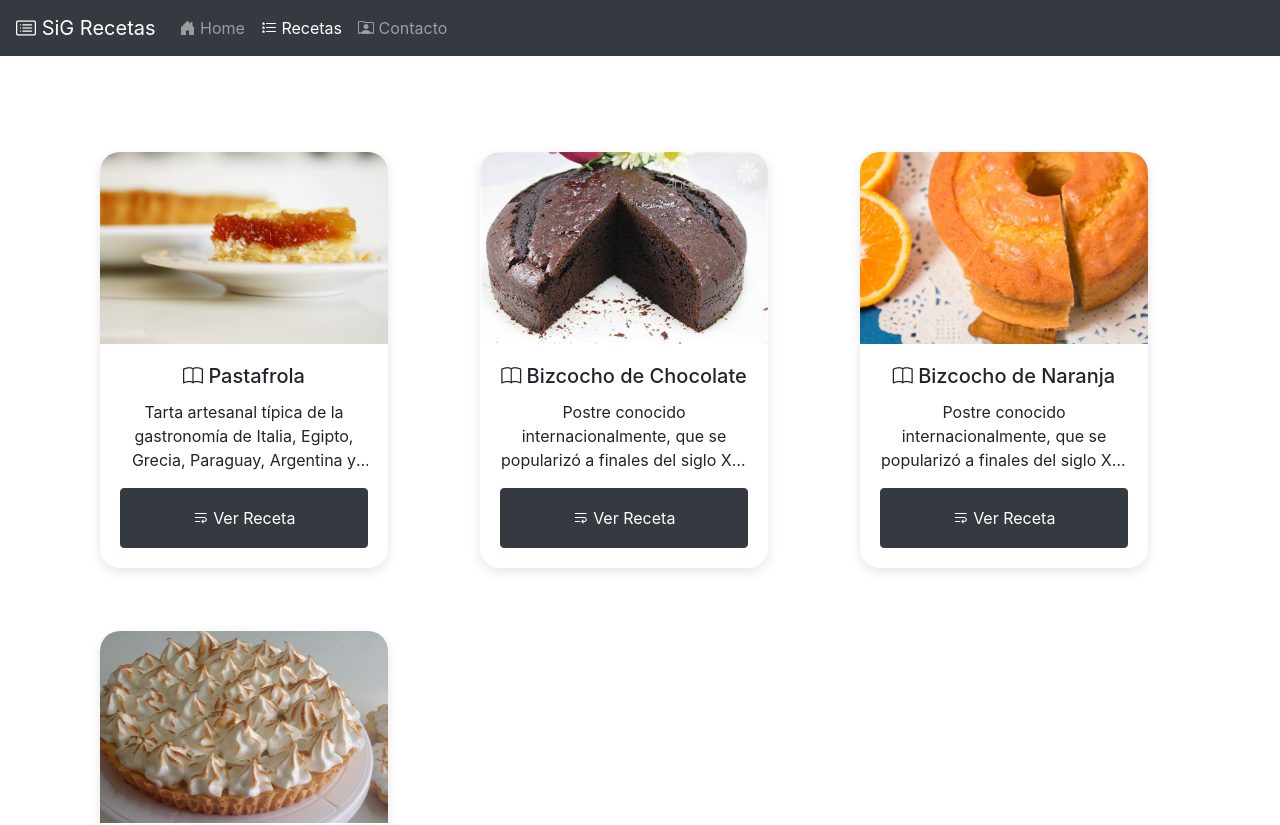
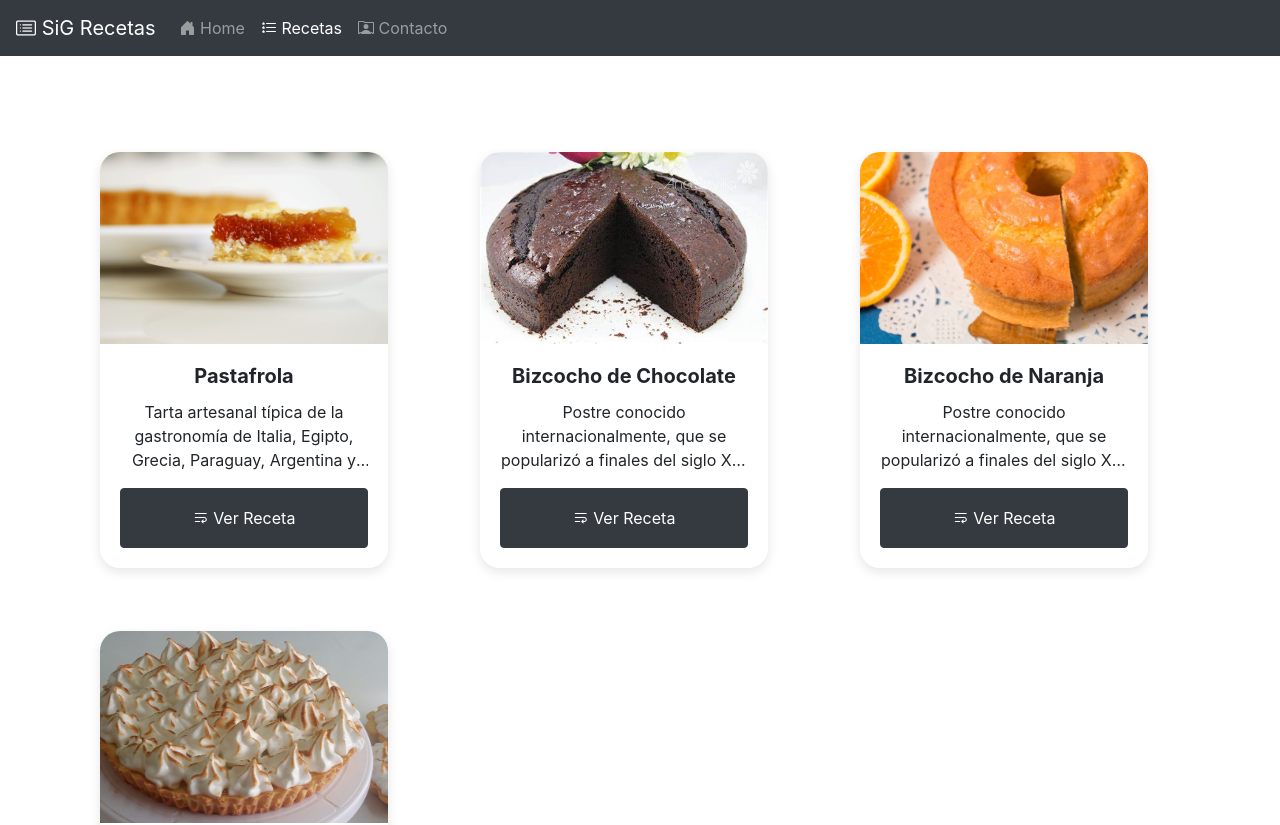
Before and after one commit to sngrisa/sigreposteria, an Angular app: page /recetas in a window 1280 px wide. Shown: the top 825 px of the page. Built offline with nearby package versions, Linux system fonts and the light colour scheme.

Commit message:
changed card css

```diff
--- a/src/app/components/components-routing.module.ts
+++ b/src/app/components/components-routing.module.ts
@@ -4,7 +4,7 @@ import { RecetasComponent } from './recetas/recetas.component';
 
 const routes: Routes = [
   { path: '', component: RecetasComponent },
-  { path: '**', redirectTo: '', pathMatch: 'full' }
+  { path: '**', redirectTo: '/home', pathMatch: 'full' }
 ];
 
 @NgModule({
--- a/src/app/components/recetas/cards-recetas/cards-recetas.component.css
+++ b/src/app/components/recetas/cards-recetas/cards-recetas.component.css
@@ -5,6 +5,11 @@
     box-shadow: rgba(0, 0, 0, 0.1) 0px 4px 12px;
     border-radius: 20px;
     overflow: hidden;
+    cursor: pointer;
+}
+
+.card-title {
+    font-weight: bolder;
 }
 
 .card-text {
--- a/src/app/components/recetas/cards-recetas/cards-recetas.component.html
+++ b/src/app/components/recetas/cards-recetas/cards-recetas.component.html
@@ -1,8 +1,8 @@
 <div class="text-center container">
-  <div class="card" style="width: 18rem;">
+  <div class="card" style="width: 18rem;" [routerLink]="[menuItem.url]">
     <img class="card-img-top" [src]="menuItem.imgUrl" [alt]="menuItem.name">
     <div class="card-body">
-      <h5 class="card-title"><i class="bi bi-book"></i> {{menuItem.name}}</h5>
+      <h5 class="card-title">{{menuItem.name}}</h5>
       <p class="card-text">{{menuItem.description}}</p>
       <button [routerLink]="[menuItem.url]" class="btn btn-dark btn-block mt-2">
         <i [class]="menuItem.button"></i> Ver Receta
--- a/src/app/components/recetas/recetas.component.ts
+++ b/src/app/components/recetas/recetas.component.ts
@@ -14,28 +14,28 @@ export class RecetasComponent {
   recetasMenu: MenuItem[] = [
     {
       name: "Pastafrola",
-      url: "/recetas/pastafrola",
+      url: "./recetas/pastafrola",
       imgUrl: "./../../assets/pastafrola.png",
       description: "Tarta artesanal típica de la gastronomía de Italia, Egipto, Grecia, Paraguay, Argentina y Uruguay.",
       button: 'bi bi-text-wrap'
     },
     {
       name: "Bizcocho de Chocolate",
-      url: "/recetas/bizchocolate",
+      url: "./recetas/bizchocolate",
       imgUrl: "./../../assets/bizchocolate.jpg",
       description: "Postre conocido internacionalmente, que se popularizó a finales del siglo XIX y se sirve frecuentemente en reuniones, como fiestas de cumpleaños y bodas.",
       button: 'bi bi-text-wrap'
     },
     {
       name: "Bizcocho de Naranja",
-      url: "/recetas/biznaranja",
+      url: "./recetas/biznaranja",
       imgUrl: "./../../assets/biznaranja.jpg",
       description: "Postre conocido internacionalmente, que se popularizó a finales del siglo XIX y se sirve frecuentemente en reuniones, como fiestas de cumpleaños y bodas.",
       button: 'bi bi-text-wrap'
     },
     {
       name: "Lemon Pae",
-      url: "/recetas/lemonpae",
+      url: "./recetas/lemonpae",
       imgUrl: "./../../assets/lemonpae.jpg",
       description: "Postre conocido internacionalmente, que se popularizó a finales del siglo XIX y se sirve frecuentemente en reuniones, como fiestas de cumpleaños y bodas.",
       button: 'bi bi-text-wrap'
```
